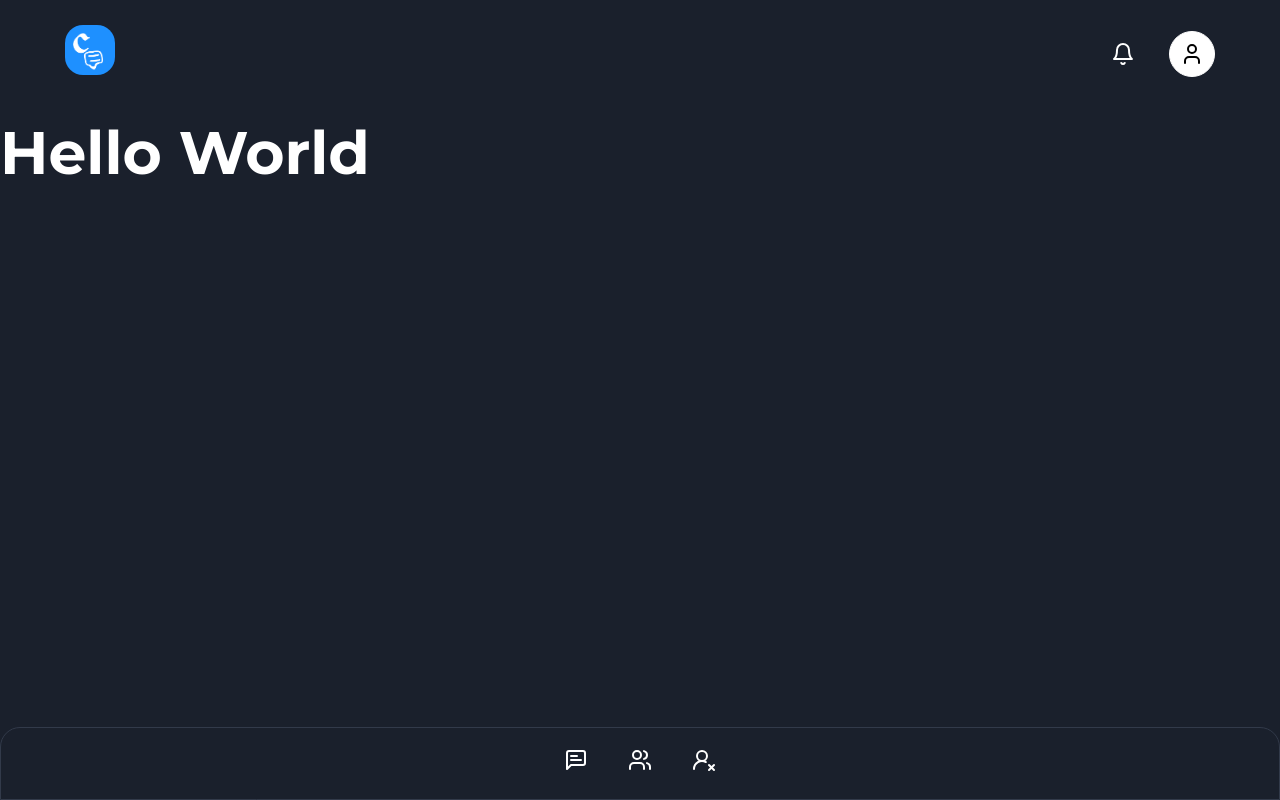
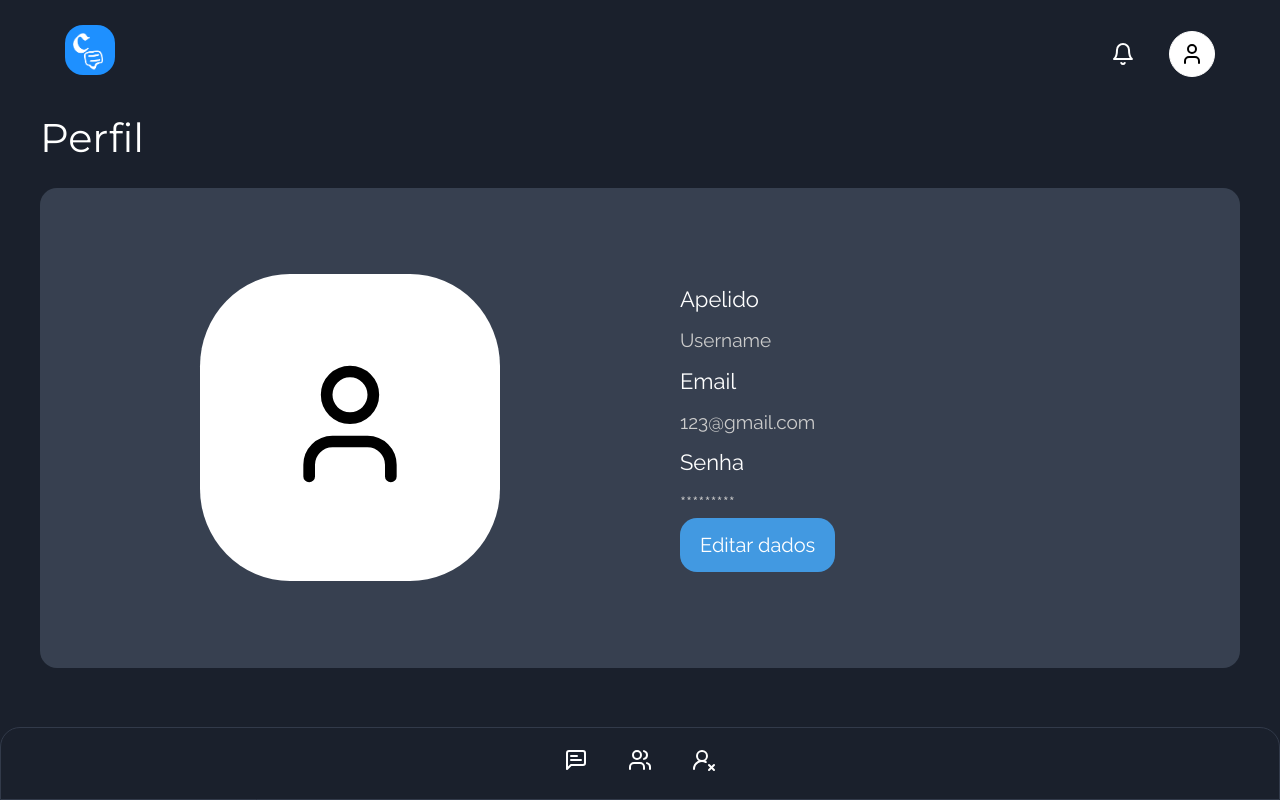
Before and after one commit to Kaua2123/chathub-client, a React (Vite) app: page /profile in a window 1280 px wide. Built offline with nearby package versions, Linux system fonts and the light colour scheme.

Commit message:
feat: Finaliza página de Perfil

```diff
--- a/src/components/Navbar/Navbar.tsx
+++ b/src/components/Navbar/Navbar.tsx
@@ -23,7 +23,6 @@ function Navbar() {
             style={{
               borderRadius: '1.8rem',
               height: '5rem',
-              cursor: 'pointer',
             }}
           />
         </div>
--- a/src/components/Navbar/styled.ts
+++ b/src/components/Navbar/styled.ts
@@ -10,14 +10,6 @@ export const Div = styled.div`
   flex-flow: row wrap;
   justify-content: space-between;
   align-items: center;
-
-  .logo {
-    transition: transform 0.3s;
-
-    &:hover {
-      transform: translateY(-10%);
-    }
-  }
 `;
 
 export const UserDiv = styled.div`
--- a/src/pages/Profile/Profile.tsx
+++ b/src/pages/Profile/Profile.tsx
@@ -1,11 +1,70 @@
+import { User } from 'lucide-react';
 import BottomMenu from '../../components/BottomMenu/BottomMenu';
 import Navbar from '../../components/Navbar/Navbar';
+import {
+  Button,
+  Div,
+  DivButtons,
+  DivProfile,
+  DivUserAvatar,
+  DivUserData,
+  DivUserInfo,
+  Form,
+  Input,
+  UserAvatar,
+} from './styled';
+import { useState } from 'react';
 
 function Profile() {
+  const [isUpdating, setIsUpdating] = useState(false);
+
   return (
     <div>
       <Navbar />
-      <h1>Hello World</h1>
+      <Div>
+        <p>Perfil</p>
+        <DivProfile>
+          <DivUserAvatar>
+            <UserAvatar>
+              <User color="black" size={140} />
+            </UserAvatar>
+          </DivUserAvatar>
+          <DivUserInfo>
+            {isUpdating ? (
+              <Form>
+                <label>Apelido</label>
+                <Input type="text" />
+                <label>Email</label>
+                <Input type="text" />
+                <label>Senha</label>
+
+                <Input type="text" />
+
+                <DivButtons>
+                  <Button>Alterar</Button>
+                  <Button onClick={() => setIsUpdating(false)}>Cancelar</Button>
+                </DivButtons>
+              </Form>
+            ) : (
+              <>
+                <DivUserData>
+                  <p>Apelido</p>
+                  <p className="info">Username</p>
+                  <p>Email</p>
+                  <p className="info">123@gmail.com</p>
+                  <p>Senha</p>
+                  <p className="info">*********</p>
+                </DivUserData>
+                <Button onClick={() => setIsUpdating(true)}>
+                  Editar dados
+                </Button>
+              </>
+            )}
+
+            {isUpdating && <Form></Form>}
+          </DivUserInfo>
+        </DivProfile>
+      </Div>
 
       <BottomMenu />
     </div>
--- a/src/pages/Profile/styled.ts
+++ b/src/pages/Profile/styled.ts
@@ -0,0 +1,120 @@
+import styled from 'styled-components';
+
+export const Div = styled.div`
+  p {
+    font-family: Montserrat;
+    font-size: 4rem;
+  }
+  max-width: 120rem;
+  margin: 0 auto;
+  color: white;
+`;
+
+export const DivProfile = styled.div`
+  border-radius: 1.7rem;
+  padding: 6rem;
+  background-color: ${({ theme }) => theme.colors.mediumBlue};
+  display: flex;
+  align-items: center;
+  justify-content: center;
+  gap: 8rem;
+  margin-top: 2rem;
+  width: 100%;
+  min-height: 60vh;
+`;
+
+export const DivButtons = styled.div`
+  display: flex;
+  flex-flow: row wrap;
+  gap: 3rem;
+`;
+
+export const DivUserAvatar = styled.div`
+  border-radius: 30%;
+  display: flex;
+  align-items: center;
+  width: 50%;
+  justify-content: center;
+`;
+
+export const DivUserData = styled.div`
+  display: flex;
+  flex-flow: column wrap;
+  gap: 1rem;
+`;
+
+export const UserAvatar = styled.div`
+  background-color: ${({ theme }) => theme.colors.white};
+  padding: 8rem;
+  border-radius: 30%;
+`;
+
+export const DivUserInfo = styled.div`
+  width: 50%;
+  p {
+    font-size: 2.2rem;
+    font-family: Raleway;
+  }
+  .info {
+    color: ${({ theme }) => theme.colors.darkGray};
+    font-size: 1.9rem;
+  }
+`;
+
+export const Form = styled.form`
+  label {
+    display: inherit;
+    margin-bottom: 1rem;
+    font-family: Raleway;
+  }
+`;
+
+export const Button = styled.button`
+  background-color: ${({ theme }) => theme.colors.lighterBlue};
+  border-radius: 1.7rem;
+  color: ${({ theme }) => theme.colors.white};
+  padding: 1.5rem 2rem;
+  border: none;
+  font-family: 'Raleway';
+  font-size: 2rem;
+  display: flex;
+  flex-direction: row;
+  align-items: center;
+  justify-content: center;
+  gap: 3rem;
+  cursor: pointer;
+  transition: transform 0.2s; // apliacndo o transform
+
+  & svg {
+    transition: transform 0.2s;
+  }
+
+  &:hover {
+    transform: scale(1.05); // aumenta o elemento apenas visualmente
+    color: ${({ theme }) => theme.colors.lightGray};
+
+    & svg {
+      transform: scale(1.2);
+      color: ${({ theme }) => theme.colors.lightGray};
+    }
+  }
+`;
+
+export const Input = styled.input`
+  padding: 1.2rem;
+  width: 100%;
+  margin-bottom: 1.3rem;
+  background-color: ${({ theme }) => theme.colors.mediumBlue};
+  color: ${({ theme }) => theme.colors.darkGray};
+  font-family: 'Raleway';
+  font-size: 1.8rem;
+  border: 2px solid gray;
+  border-radius: 0.9rem;
+  font-family: 'Raleway';
+  transition: transform 0.3s;
+  outline: none;
+
+  &:focus {
+    border: 2px solid ${({ theme }) => theme.colors.lighterBlue};
+  }
+`;
```
